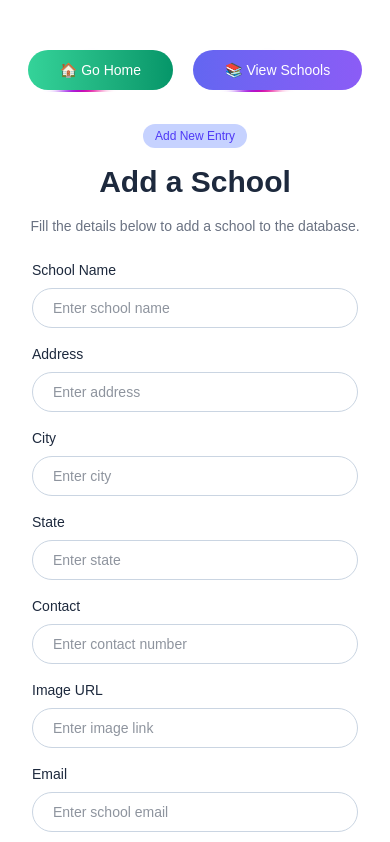
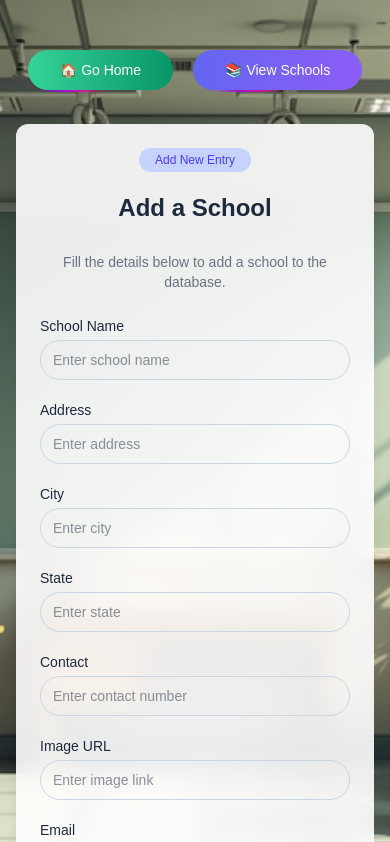
Before and after one commit to rajxxxxer/Reno-Platform-Assign, a Next.js app: page /add-school in a window 390 px wide. Shown: the top 842 px of the page. Built offline with nearby package versions, Linux system fonts and the light colour scheme.

Commit message:
implemented variable routing for delete api added functionality

```diff
--- a/app/add-school/page.js
+++ b/app/add-school/page.js
@@ -21,154 +21,67 @@ export default function AddSchool() {
   };
 
   return (
-    <div className="flex flex-col items-center py-12 px-4">
-      {/* ✅ Top navigation buttons */}
+    <div
+      className="min-h-screen bg-[url('/bac-img.png')] bg-cover bg-center bg-no-repeat flex flex-col items-center py-12 px-4 md:px-6"
+    >
+      {/* Top navigation buttons */}
       <div className="flex gap-4 mb-8">
         <ShinyButton
           val="🏠 Go Home"
           onclick={() => router.push("/")}
-          cl="bg-gradient-to-r from-[#34d399] to-[#059669] px-6"
+          cl="bg-gradient-to-r from-[#34d399] to-[#059669] px-5 text-sm md:text-base"
         />
         <ShinyButton
           val="📚 View Schools"
           onclick={() => router.push("/show-schools")}
-          cl="bg-gradient-to-r from-[#6366f1] to-[#8b5cf6] px-6"
+          cl="bg-gradient-to-r from-[#6366f1] to-[#8b5cf6] px-5 text-sm md:text-base"
         />
       </div>
 
-      {/* ✅ Add School Form */}
+      {/* Add School Form */}
       <form
         onSubmit={handleSubmit}
-        className="flex flex-col items-center text-sm text-slate-800 w-full max-w-lg"
+        className="backdrop-blur-md bg-white/90 rounded-xl shadow-lg flex flex-col items-center text-sm md:text-base text-slate-800 w-full max-w-lg p-6 md:p-8"
       >
-        <p className="text-xs bg-indigo-200 text-indigo-600 font-medium px-3 py-1 rounded-full">
+        <p className="text-xs md:text-sm bg-indigo-200 text-indigo-600 font-medium px-4 py-1 rounded-full mb-3 md:mb-4">
           Add New Entry
         </p>
-        <h1 className="text-3xl md:text-4xl font-bold py-4 text-center">
+        <h1 className="text-2xl md:text-3xl font-bold py-2 md:py-4 text-center mb-5">
           Add a School
         </h1>
         <p className="max-md:text-sm text-gray-500 pb-6 text-center">
           Fill the details below to add a school to the database.
         </p>
 
-        <div className="w-full px-4">
-          {/* Name */}
-          <label htmlFor="name" className="font-medium">
-            School Name
+        <div className="w-full space-y-5">
+          {[
+            { label: "School Name", name: "name", type: "text", placeholder: "Enter school name" },
+            { label: "Address", name: "address", type: "text", placeholder: "Enter address" },
+            { label: "City", name: "city", type: "text", placeholder: "Enter city" },
+            { label: "State", name: "state", type: "text", placeholder: "Enter state" },
+            { label: "Contact", name: "contact", type: "text", placeholder: "Enter contact number" },
+            { label: "Image URL", name: "image", type: "text", placeholder: "Enter image link" },
+            { label: "Email", name: "email_id", type: "email", placeholder: "Enter school email" },
+          ].map(({ label, name, type, placeholder }) => (
+            <div key={name}>
+              <label htmlFor={name} className="font-medium mb-1 block text-sm md:text-base">
+                {label}
               </label>
-          <div className="flex items-center mt-2 mb-4 h-10 pl-3 border border-slate-300 rounded-full
-                          focus-within:ring-2 focus-within:ring-indigo-400 transition-all overflow-hidden">
               <input
-              type="text"
-              name="name"
+                type={type}
+                name={name}
                 onChange={handleChange}
-              placeholder="Enter school name"
+                placeholder={placeholder}
                 required
-              className="h-full px-2 w-full outline-none bg-transparent"
+                className="w-full h-10 md:h-11 px-3 md:px-4 border border-slate-300 rounded-full focus:outline-none focus:ring-2 focus:ring-indigo-400 transition text-sm md:text-base"
               />
             </div>
+          ))}
 
-          {/* Address */}
-          <label htmlFor="address" className="font-medium">
-            Address
-          </label>
-          <div className="flex items-center mt-2 mb-4 h-10 pl-3 border border-slate-300 rounded-full
-                          focus-within:ring-2 focus-within:ring-indigo-400 transition-all overflow-hidden">
-            <input
-              type="text"
-              name="address"
-              onChange={handleChange}
-              placeholder="Enter address"
-              required
-              className="h-full px-2 w-full outline-none bg-transparent"
-            />
-          </div>
-
-          {/* City */}
-          <label htmlFor="city" className="font-medium">
-            City
-          </label>
-          <div className="flex items-center mt-2 mb-4 h-10 pl-3 border border-slate-300 rounded-full
-                          focus-within:ring-2 focus-within:ring-indigo-400 transition-all overflow-hidden">
-            <input
-              type="text"
-              name="city"
-              onChange={handleChange}
-              placeholder="Enter city"
-              required
-              className="h-full px-2 w-full outline-none bg-transparent"
-            />
-          </div>
-
-          {/* State */}
-          <label htmlFor="state" className="font-medium">
-            State
-          </label>
-          <div className="flex items-center mt-2 mb-4 h-10 pl-3 border border-slate-300 rounded-full
-                          focus-within:ring-2 focus-within:ring-indigo-400 transition-all overflow-hidden">
-            <input
-              type="text"
-              name="state"
-              onChange={handleChange}
-              placeholder="Enter state"
-              required
-              className="h-full px-2 w-full outline-none bg-transparent"
-            />
-          </div>
-
-          {/* Contact */}
-          <label htmlFor="contact" className="font-medium">
-            Contact
-          </label>
-          <div className="flex items-center mt-2 mb-4 h-10 pl-3 border border-slate-300 rounded-full
-                          focus-within:ring-2 focus-within:ring-indigo-400 transition-all overflow-hidden">
-            <input
-              type="text"
-              name="contact"
-              onChange={handleChange}
-              placeholder="Enter contact number"
-              required
-              className="h-full px-2 w-full outline-none bg-transparent"
-            />
-          </div>
-
-          {/* Image URL */}
-          <label htmlFor="image" className="font-medium">
-            Image URL
-          </label>
-          <div className="flex items-center mt-2 mb-4 h-10 pl-3 border border-slate-300 rounded-full
-                          focus-within:ring-2 focus-within:ring-indigo-400 transition-all overflow-hidden">
-            <input
-              type="text"
-              name="image"
-              onChange={handleChange}
-              placeholder="Enter image link"
-              required
-              className="h-full px-2 w-full outline-none bg-transparent"
-            />
-          </div>
-
-          {/* Email */}
-          <label htmlFor="email_id" className="font-medium">
-            Email
-          </label>
-          <div className="flex items-center mt-2 mb-6 h-10 pl-3 border border-slate-300 rounded-full
-                          focus-within:ring-2 focus-within:ring-indigo-400 transition-all overflow-hidden">
-            <input
-              type="email"
-              name="email_id"
-              onChange={handleChange}
-              placeholder="Enter school email"
-              required
-              className="h-full px-2 w-full outline-none bg-transparent"
-            />
-          </div>
-
-          {/* ✅ ShinyButton as Submit */}
           <ShinyButton
             type="submit"
             val="➕ Create School"
-            cl="bg-gradient-to-r from-[#417DF6] to-[#8E37EB] w-full"
+            cl="bg-gradient-to-r from-[#417DF6] to-[#8E37EB] w-full py-3 text-base md:text-lg"
           />
         </div>
       </form>
--- /dev/null
+++ b/app/api/schools/[id]/route.js
@@ -0,0 +1,20 @@
+import sql from "@/lib/db.js";
+
+export async function DELETE(req, context) {
+  try {
+    const { params } = await context;
+    const { id } = params;
+
+    const result = await sql`
+      DELETE FROM public.schools WHERE id = ${id} RETURNING *;
+    `;
+
+    if (result.length === 0) {
+      return new Response(JSON.stringify({ error: "School not found" }), { status: 404 });
+    }
+
+    return new Response(JSON.stringify({ message: "School deleted", deleted: result[0] }), { status: 200 });
+  } catch (err) {
+    return new Response(JSON.stringify({ error: err.message }), { status: 500 });
+  }
+}
--- a/app/show-schools/page.js
+++ b/app/show-schools/page.js
@@ -0,0 +1,118 @@
+"use client";
+import { useEffect, useState } from "react";
+import { useRouter } from "next/navigation";
+import ShinyButton from "../components/Shinybutton";
+
+export default function ShowSchools() {
+  const [schools, setSchools] = useState([]);
+  const [loading, setLoading] = useState(true);
+  const router = useRouter();
+
+  useEffect(() => {
+    fetchSchools();
+  }, []);
+
+  const fetchSchools = async () => {
+    setLoading(true);
+    try {
+      const res = await fetch("/api/schools");
+      const data = await res.json();
+      setSchools(data);
+    } catch (error) {
+      console.error("Failed to fetch schools:", error);
+    }
+    setLoading(false);
+  };
+
+  // Delete handler
+  const handleDelete = async (id) => {
+    if (!confirm("Are you sure you want to delete this school?")) return;
+
+    try {
+      const res = await fetch(`/api/schools/${id}`, {
+        method: "DELETE",
+      });
+
+      if (!res.ok) {
+        const errorData = await res.json();
+        alert("Error deleting school: " + errorData.error);
+        return;
+      }
+
+      alert("School deleted successfully!");
+      // Remove deleted school from state
+      setSchools((prev) => prev.filter((school) => school.id !== id));
+    } catch (error) {
+      alert("Failed to delete school.");
+      console.error(error);
+    }
+  };
+
+  return (
+    <div className="min-h-screen bg-gradient-to-br from-indigo-50 via-white to-purple-50">
+      {/* ✅ Top Buttons */}
+      <div className="flex justify-center gap-4 py-8">
+        <ShinyButton
+          val="🏠 Go Home"
+          onclick={() => router.push("/")}
+          cl="bg-gradient-to-r from-[#34d399] to-[#059669] px-6"
+        />
+        <ShinyButton
+          val="➕ Create School"
+          onclick={() => router.push("/add-school")}
+          cl="bg-gradient-to-r from-[#417DF6] to-[#8E37EB] px-6"
+        />
+      </div>
+
+      {/* ✅ Heading */}
+      <h2 className="text-3xl md:text-4xl font-bold text-center text-slate-800">
+        📚 All Schools
+      </h2>
+
+      {/* ✅ School Cards Grid */}
+      <div className="grid gap-8 p-6 sm:grid-cols-2 md:grid-cols-3 lg:grid-cols-4">
+        {/* ✅ Spinner while loading */}
+        {loading ? (
+          <div className="col-span-full flex flex-col items-center text-gray-500">
+            <div className="w-8 h-8 border-4 border-blue-500 border-t-transparent rounded-full animate-spin mb-2"></div>
+            <p>Loading schools...</p>
+          </div>
+        ) : schools.length === 0 ? (
+          <p className="col-span-full text-center text-gray-500 mt-6">
+            No schools found. Try adding one!
+          </p>
+        ) : (
+          schools.map((s) => (
+            <div
+              key={s.id}
+              className="bg-white shadow-md rounded-2xl overflow-hidden border hover:shadow-xl transform hover:scale-[1.02] transition-all flex flex-col"
+            >
+              <img
+                src={s.image}
+                alt={s.name}
+                className="w-full h-40 object-cover"
+              />
+              <div className="p-4 flex-grow">
+                <h3 className="text-lg font-semibold text-gray-900">{s.name}</h3>
+                <p className="text-gray-600 text-sm mt-1">
+                  {s.address}, {s.city}, {s.state}
+                </p>
+                <p className="text-gray-800 font-medium mt-3">📞 {s.contact}</p>
+                <p className="text-gray-800 text-sm">✉️ {s.email_id}</p>
+              </div>
+
+              {/* Delete Button */}
+              <div className="p-4 pt-0">
+                <ShinyButton
+                  val="🗑️ Delete"
+                  onclick={() => handleDelete(s.id)}
+                  cl="bg-gradient-to-r from-red-500 to-red-700 w-full py-2 text-sm"
+                />
+              </div>
+            </div>
+          ))
+        )}
+      </div>
+    </div>
+  );
+}
```
Also changed, not shown: public/bac-img.png (added), public/fallback.jpg (added). Lines whose indentation alone changed are shown as unchanged.
